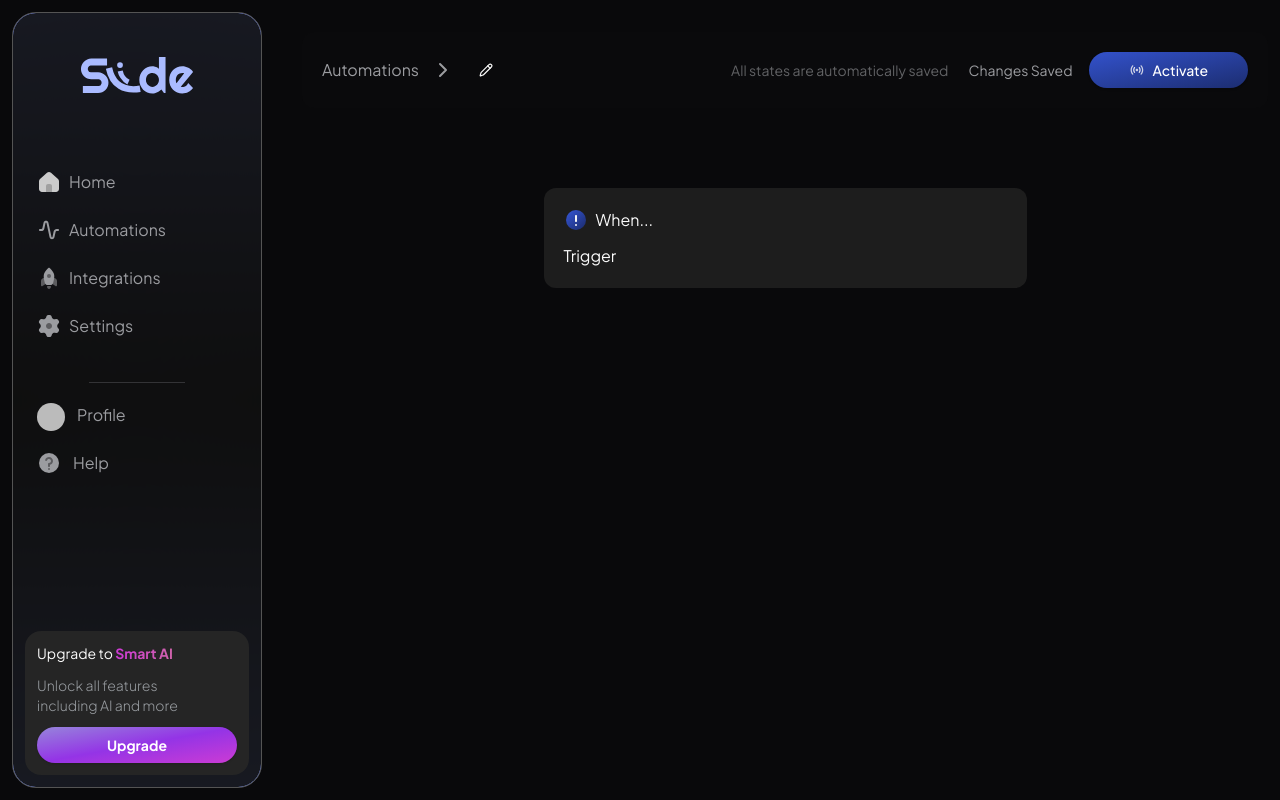
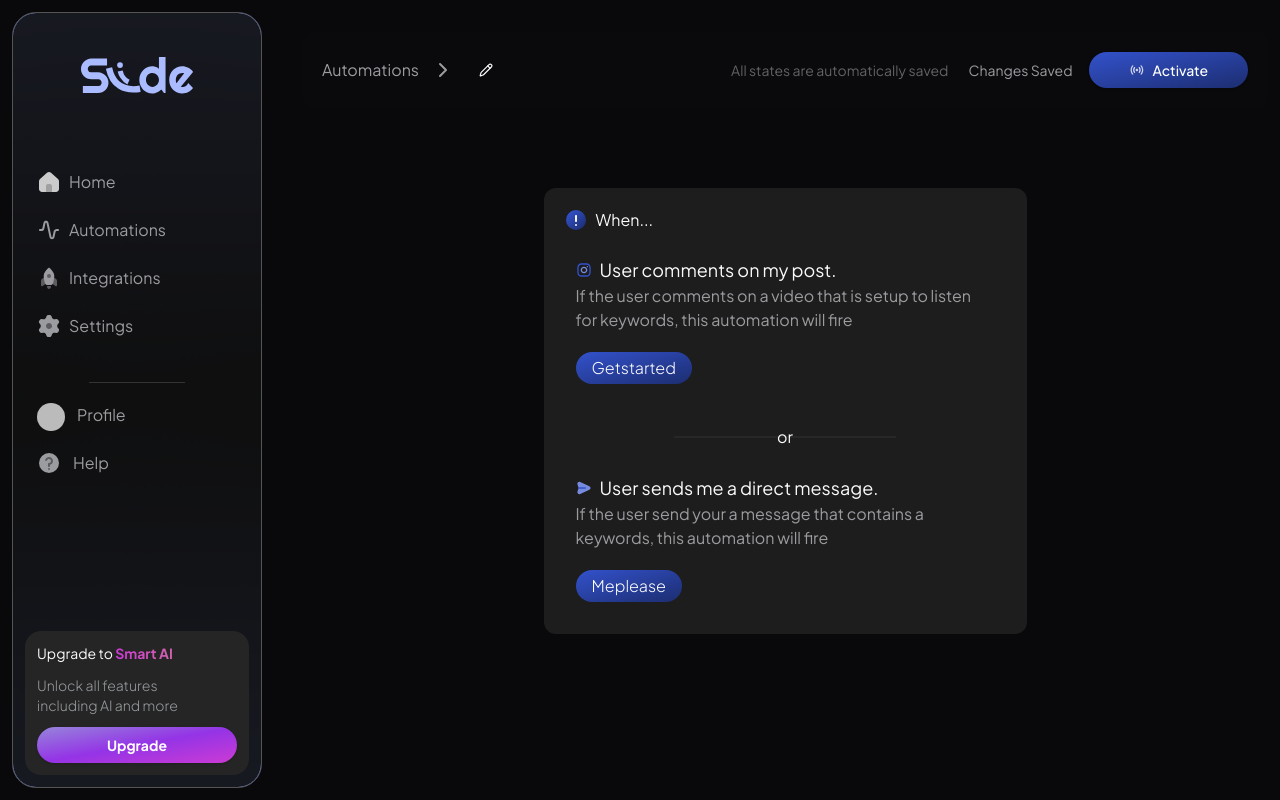
Before and after one commit to hilmankhitam/slide-web, a Next.js app: page /dashboard/1/automations/123123123123 in a window 1280 px wide. Built offline with nearby package versions, Linux system fonts and the light colour scheme; no server answers; the database is empty; sample sign-in values are in the browser's storage; some icons are missing.

Commit message:
setting up triggers for automations

```diff
--- /dev/null
+++ b/src/components/global/automations/trigger/active.tsx
@@ -0,0 +1,44 @@
+import { InstagramBlue } from "@/icons/instagram-blue";
+import { PlaneBlue } from "@/icons/plane-blue";
+import React from "react";
+
+type Props = {
+  type: string;
+  keywords: {
+    id: string;
+    word: string;
+    automationId: string | null;
+  }[];
+};
+
+const ActiveTrigger = ({ keywords, type }: Props) => {
+  return (
+    <div className="bg-background-90 p-3 rounded-xl w-full">
+      <div className="flex gap-x-2 items-center">
+        {type === "COMMENT" ? <InstagramBlue /> : <PlaneBlue />}
+        <p className="text-lg">
+          {type === "COMMENT"
+            ? "User comments on my post."
+            : "User sends me a direct message."}
+        </p>
+      </div>
+      <p className="text-text-secondary">
+        {type === "COMMENT"
+          ? "If the user comments on a video that is setup to listen for keywords, this automation will fire"
+          : "If the user send your a message that contains a keywords, this automation will fire"}
+      </p>
+      <div className="flex gap-2 mt-5 flex-wrap">
+        {keywords.map((word) => (
+          <div
+            key={word.id}
+            className="bg-gradient-to-br from-[#3352cc] to-[#1c2d70] flex items-center gap-x-2 capitalize text-white font-light py-1 px-4 rounded-full"
+          >
+            <p>{word.word}</p>
+          </div>
+        ))}
+      </div>
+    </div>
+  );
+};
+
+export default ActiveTrigger;
--- a/src/components/global/automations/trigger/index.tsx
+++ b/src/components/global/automations/trigger/index.tsx
@@ -1,13 +1,57 @@
-import React from 'react'
+"use client";
+
+import { useQueryAutomation } from "@/hooks/use-queries";
+import React from "react";
+import ActiveTrigger from "./active";
+import { Separator } from "@/components/ui/separator";
 
 type Props = {
-    id: string
-}
+  id: string;
+};
 
-const Trigger = ({id}: Props) => {
+const Trigger = ({ id }: Props) => {
+  const { data } = useQueryAutomation(id);
+
+  // if(data?.data && data?.data?.trigger.length > 0){
   return (
-    <div>Trigger</div>
-  )
-}
+    <div className="flex flex-col gap-y-6 items-center">
+      {/* WIP: add this for the type data.data.trigger[0].type */}
+      <ActiveTrigger
+        type="COMMENT"
+        keywords={[
+          {
+            id: "asdasdasdasd",
+            word: "getstarted",
+            automationId: id,
+          },
+        ]}
+      />
+      {/* WIP: add this for the type data.data.trigger.length */}
+      {/* {data?.data?.trigger.length > 1 && <></>} */}
+      <>
+        <div className="relative w-6/12 mt-4">
+          <p className="absolute transform px-2 -translate-y-1/2 top-1/2 -translate-x-1/2 left-1/2">
+            or
+          </p>
+          <Separator
+            orientation="horizontal"
+            className="border-muted border-[1px]"
+          />
+        </div>
+        <ActiveTrigger
+          type="MESSAGE"
+          keywords={[
+            {
+              id: "asdasdasdasd",
+              word: "Meplease",
+              automationId: id,
+            },
+          ]}
+        />
+      </>
+    </div>
+  );
+  // }
+};
 
-export default Trigger
+export default Trigger;
```
